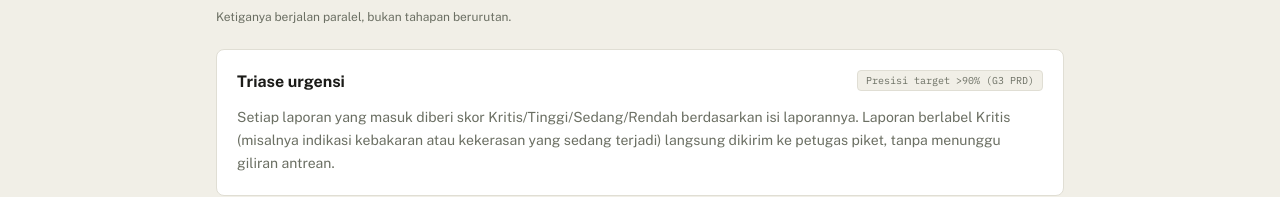
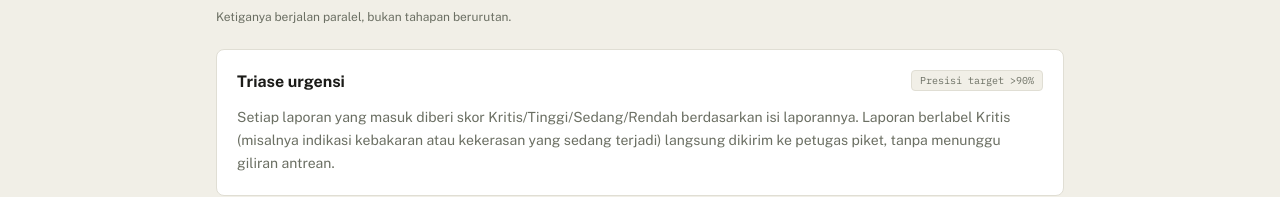
Before and after one commit to fadiljee/lapor-ai, a React (Vite) app in the folder frontend/: page /tentang-lapor-ai in a window 1280 px wide. Shown: the part 607-804 px from the top of the page. Built offline with nearby package versions, Linux system fonts and the light colour scheme.

Commit message:
feat: refine component documentation and update section titles for clarity

```diff
--- a/frontend/src/components/common/TicketStub.jsx
+++ b/frontend/src/components/common/TicketStub.jsx
@@ -3,7 +3,7 @@ import { Copy, Check, FileText } from 'lucide-react';
 import { AiStampCap } from './AiStampCap';
 
 /**
- * TicketStub — "Resi Laporan" signature component (PRD §3).
+ * TicketStub — "Resi Laporan" signature component.
  * Bergaya boarding-pass: header navy-dinas, nomor tiket mono besar,
  * garis perforasi putus-putus dengan notch kiri-kanan (dari index.css),
  * dan Cap AI di sudut kanan.
--- a/frontend/src/components/common/UrgencyBadge.jsx
+++ b/frontend/src/components/common/UrgencyBadge.jsx
@@ -2,7 +2,7 @@ import React from 'react';
 
 /**
  * UrgencyBadge — Badge status urgensi AI.
- * Palet warna dari PRD §2.1: kritis=merah garuda, tinggi=soga/ochre,
+ * Palet warna: kritis=merah garuda, tinggi=soga/ochre,
  * sedang=hijau lumut, rendah=indigo pudar.
  * Font mono 12px uppercase per spek komponen §5.
  */
--- a/frontend/src/index.css
+++ b/frontend/src/index.css
@@ -8,7 +8,7 @@
   --font-sans:    "Public Sans", sans-serif; /* Body, label form, navigasi */
   --font-mono:    "IBM Plex Mono", monospace; /* Nomor tiket, kode, angka tabular */
 
-  /* ── Palet Warna (Redesign PRD) ──────────────────── */
+  /* ── Palet Warna ──────────────────── */
   --color-primary:          #1E3D36;   /* Hijau tua: Navbar, aksi utama */
   --color-primary-dark:     #12211D;   /* Hijau lebih gelap: Footer */
   --color-accent:           #B3382B;   /* Merah bata: Badge, urgensi kritis */
--- a/frontend/src/pages/admin/RoutingManagementPage.jsx
+++ b/frontend/src/pages/admin/RoutingManagementPage.jsx
@@ -22,7 +22,7 @@ export function RoutingManagementPage() {
           <div className="flex items-center gap-2 mb-2">
             <MapPin className="w-5 h-5 text-primary" />
             <h1 className="font-serif font-bold text-xl text-text-primary">
-              Matriks Pemetaan Dinas Tujuan (PRD Section 36)
+              Matriks Pemetaan Dinas Tujuan
             </h1>
           </div>
           <p className="text-xs text-text-secondary">
--- a/frontend/src/pages/admin/SLASettingsPage.jsx
+++ b/frontend/src/pages/admin/SLASettingsPage.jsx
@@ -19,7 +19,7 @@ export function SLASettingsPage() {
           <div className="flex items-center gap-2 mb-2">
             <Clock className="w-5 h-5 text-primary" />
             <h1 className="font-serif font-bold text-xl text-text-primary">
-              Matriks Konfigurasi SLA Penanganan (PRD Section 25)
+              Matriks Konfigurasi SLA Penanganan
             </h1>
           </div>
           <p className="text-xs text-text-secondary">
--- a/frontend/src/pages/warga/AboutLaporAiPage.jsx
+++ b/frontend/src/pages/warga/AboutLaporAiPage.jsx
@@ -11,7 +11,7 @@ const FLOW = [
   { label: 'Warga dapat kabar', sub: 'Notifikasi email pergerakan status' },
 ];
 
-/* ── FAQ baru per PRD §4.4 ───────────────────────────────────── */
+/* ── FAQ baru ───────────────────────────────────── */
 const FAQ_ITEMS = [
   {
     q: 'Apakah AI bisa membuat kesalahan?',
@@ -121,7 +121,7 @@ export function AboutLaporAiPage() {
           {[
             {
               title: 'Triase urgensi',
-              badge: 'Presisi target >90% (G3 PRD)',
+              badge: 'Presisi target >90%',
               body: 'Setiap laporan yang masuk diberi skor Kritis/Tinggi/Sedang/Rendah berdasarkan isi laporannya. Laporan berlabel Kritis (misalnya indikasi kebakaran atau kekerasan yang sedang terjadi) langsung dikirim ke petugas piket, tanpa menunggu giliran antrean.',
             },
             {
```
Also changed, not shown: frontend/src/components/common/AiStampCap.jsx (+3 -4 lines), 1 other file (tests, documents, lock files or other folders).
